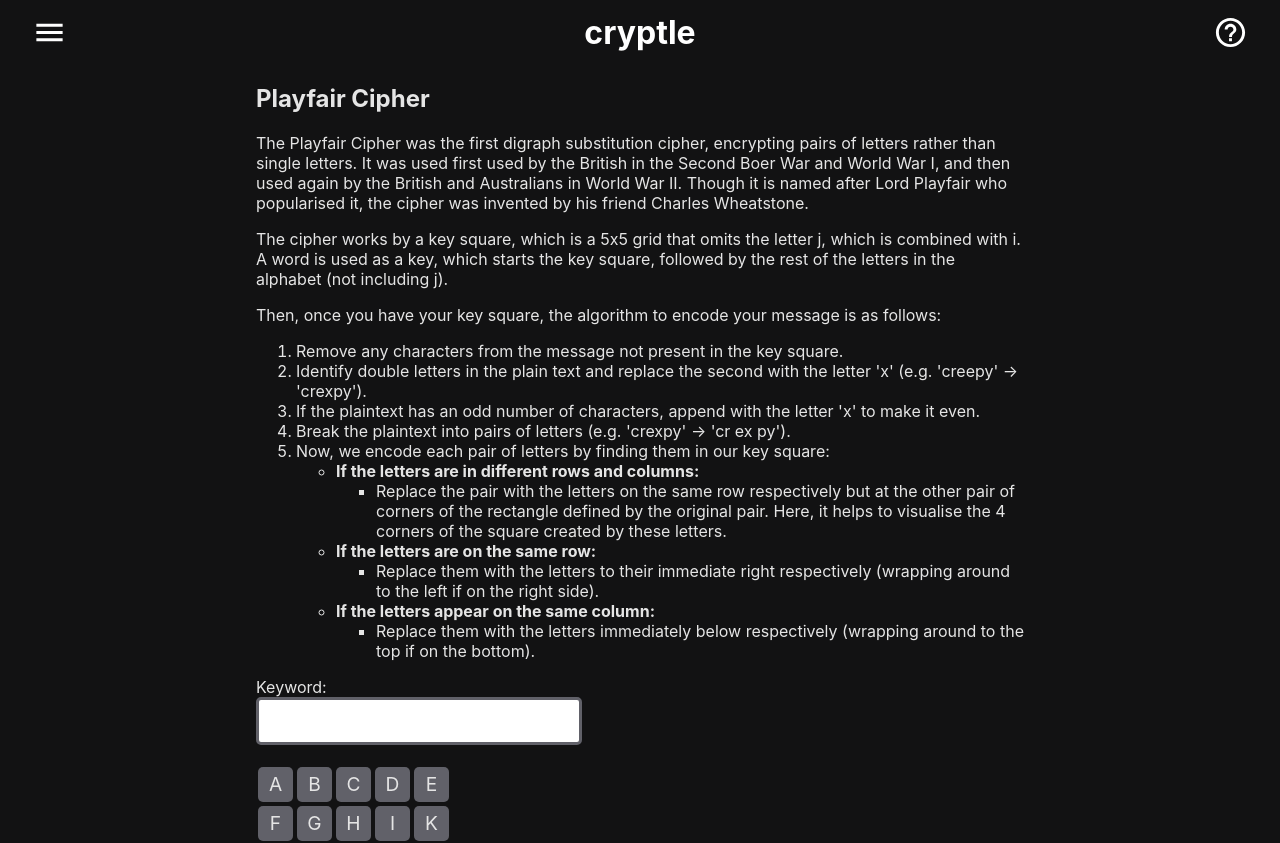
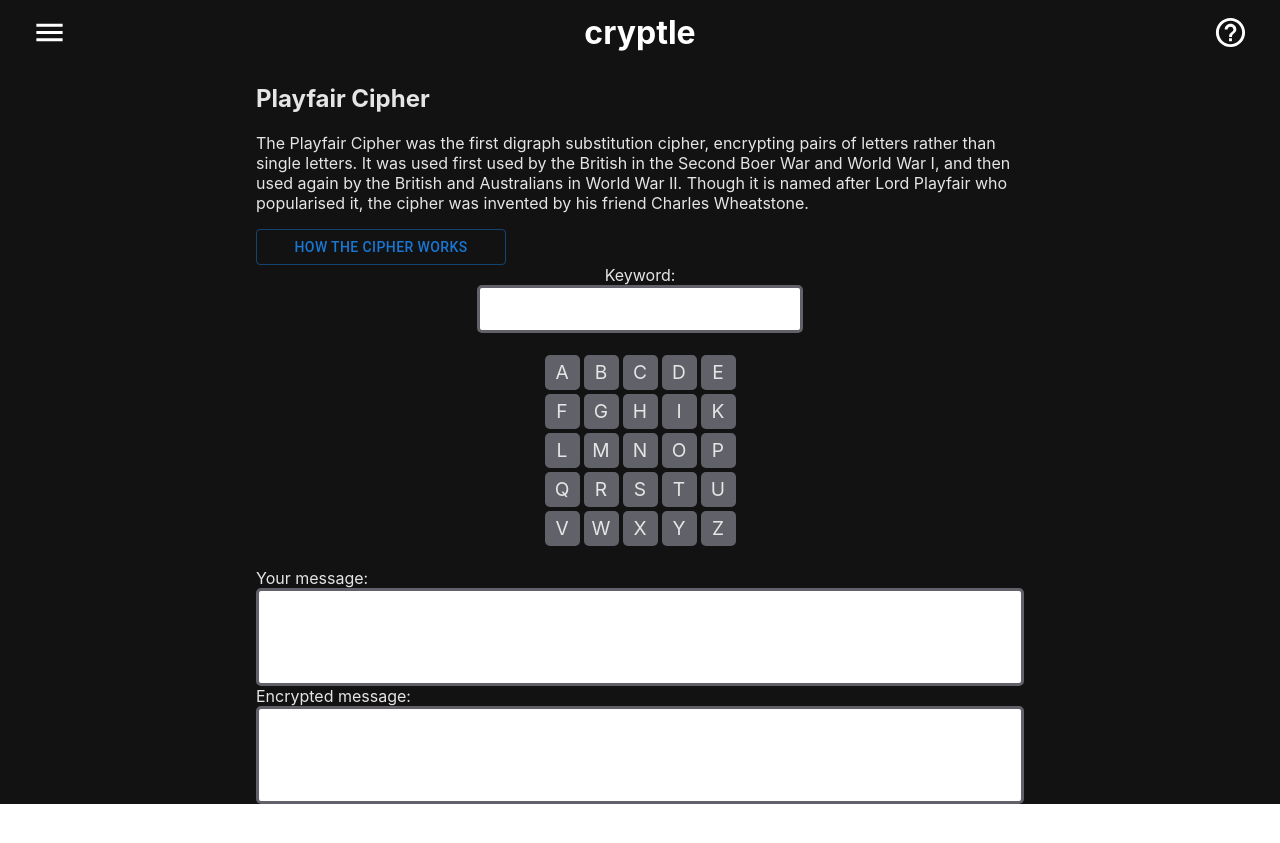
Before and after one commit to batjuli/cryptle, a React (Create React App) app: page /playfair in a window 1280 px wide. Shown: the top 843 px of the page. After the commit the page ends 804 px from the top, so only its background shows below. Built offline with nearby package versions, Linux system fonts and the light colour scheme.

Commit message:
playfair layout and modal

```diff
--- a/src/components/PlayfairInfo.js
+++ b/src/components/PlayfairInfo.js
@@ -12,68 +12,6 @@ const PlayfairInfo = () => {
         it is named after Lord Playfair who popularised it, the cipher was
         invented by his friend Charles Wheatstone.
       </p>
-      <p>
-        The cipher works by a key square, which is a 5x5 grid that omits the
-        letter j, which is combined with i. A word is used as a key, which
-        starts the key square, followed by the rest of the letters in the
-        alphabet (not including j).
-      </p>
-      <p>
-        Then, once you have your key square, the algorithm to encode your
-        message is as follows:
-      </p>
-      <ol>
-        <li>
-          Remove any characters from the message not present in the key square.
-        </li>
-        <li>
-          Identify double letters in the plain text and replace the second with
-          the letter 'x' (e.g. 'creepy' -&gt; 'crexpy').
-        </li>
-        <li>
-          If the plaintext has an odd number of characters, append with the
-          letter 'x' to make it even.
-        </li>
-        <li>
-          Break the plaintext into pairs of letters (e.g. 'crexpy' -&gt; 'cr ex
-          py').
-        </li>
-        <li>
-          Now, we encode each pair of letters by finding them in our key square:
-          <ul>
-            <li>
-              <b>If the letters are in different rows and columns:</b>
-              <ul>
-                <li>
-                  Replace the pair with the letters on the same row respectively
-                  but at the other pair of corners of the rectangle defined by
-                  the original pair. Here, it helps to visualise the 4 corners
-                  of the square created by these letters.
-                </li>
-              </ul>
-            </li>
-            <li>
-              <b>If the letters are on the same row:</b>
-              <ul>
-                <li>
-                  Replace them with the letters to their immediate right
-                  respectively (wrapping around to the left if on the right
-                  side).
-                </li>
-              </ul>
-            </li>
-            <li>
-              <b>If the letters appear on the same column:</b>
-              <ul>
-                <li>
-                  Replace them with the letters immediately below respectively
-                  (wrapping around to the top if on the bottom).
-                </li>
-              </ul>
-            </li>
-          </ul>
-        </li>
-      </ol>
     </div>
   );
 };
--- /dev/null
+++ b/src/components/PlayfairModal.js
@@ -0,0 +1,100 @@
+import React from 'react';
+
+import styled from 'styled-components';
+
+import Modal from '@mui/material/Modal';
+
+const PlayfairModal = (props) => {
+  const { open, handleModalClose } = props;
+
+  return (
+    <div>
+      <Modal open={open} onClose={handleModalClose}>
+        <Container>
+          <h2>How the Playfair Cipher works</h2>
+          <p>
+            The cipher works by a key square, which is a 5x5 grid that omits the
+            letter j, which is combined with i. A word is used as a key, which
+            starts the key square, followed by the rest of the letters in the
+            alphabet (not including j).
+          </p>
+          <p>
+            Then, once you have your key square, the algorithm to encode your
+            message is as follows:
+          </p>
+          <ol>
+            <li>
+              Remove any characters from the message not present in the key
+              square.
+            </li>
+            <li>
+              Identify double letters in the plain text and replace the second
+              with the letter 'x' (e.g. 'creepy' -&gt; 'crexpy').
+            </li>
+            <li>
+              If the plaintext has an odd number of characters, append with the
+              letter 'x' to make it even.
+            </li>
+            <li>
+              Break the plaintext into pairs of letters (e.g. 'crexpy' -&gt; 'cr
+              ex py').
+            </li>
+            <li>
+              Now, we encode each pair of letters by finding them in our key
+              square:
+              <ul>
+                <li>
+                  <b>If the letters are in different rows and columns:</b>
+                  <ul>
+                    <li>
+                      Replace the pair with the letters on the same row
+                      respectively but at the other pair of corners of the
+                      rectangle defined by the original pair. Here, it helps to
+                      visualise the 4 corners of the square created by these
+                      letters.
+                    </li>
+                  </ul>
+                </li>
+                <li>
+                  <b>If the letters are on the same row:</b>
+                  <ul>
+                    <li>
+                      Replace them with the letters to their immediate right
+                      respectively (wrapping around to the left if on the right
+                      side).
+                    </li>
+                  </ul>
+                </li>
+                <li>
+                  <b>If the letters appear on the same column:</b>
+                  <ul>
+                    <li>
+                      Replace them with the letters immediately below
+                      respectively (wrapping around to the top if on the
+                      bottom).
+                    </li>
+                  </ul>
+                </li>
+              </ul>
+            </li>
+          </ol>
+        </Container>
+      </Modal>
+    </div>
+  );
+};
+
+const Container = styled.div`
+  display: flex;
+  flex-direction: column;
+  position: absolute;
+  top: 50%;
+  left: 50%;
+  transform: translate(-50%, -50%);
+  background-color: #121213;
+  color: white;
+  padding: 20px;
+  border-radius: 20px;
+`;
+
+export default PlayfairModal;
--- a/src/pages/PlayfairCipher.js
+++ b/src/pages/PlayfairCipher.js
@@ -2,8 +2,11 @@ import React from 'react';
 
 import styled from 'styled-components';
 
+import { Button } from '@mui/material';
+
 import PlayfairInfo from '../components/PlayfairInfo';
 import KeySquare from '../components/KeySquare';
+import PlayfairModal from '../components/PlayfairModal';
 
 import { getKeySquare } from '../utils/playfairCipher';
 
@@ -13,14 +16,47 @@ const PlayfairCipher = () => {
     setKeywordValue(event.target.value);
   };
 
+  const [messageValue, setMessageValue] = React.useState('');
+  const handleMessageChange = (event) => {
+    setMessageValue(event.target.value);
+  };
+
+  const [cipherValue, setCipherValue] = React.useState('');
+  const handleCipherChange = (event) => {
+    setCipherValue(event.target.value);
+  };
+
+  // state for the algorithm modal
+  const [modalOpen, setModalOpen] = React.useState(false);
+  const handleModalOpen = () => setModalOpen(true);
+  const handleModalClose = () => setModalOpen(false);
+
   const keysquare = getKeySquare(keywordValue);
 
   return (
     <Container>
       <PlayfairInfo />
-      <div>Keyword:</div>
-      <TextInput rows='1' value={keywordValue} onChange={handleKeywordChange} />
-      <KeySquare keysquare={keysquare} />
+      <Button
+        variant='outlined'
+        sx={{ width: '250px' }}
+        onClick={handleModalOpen}
+      >
+        How the cipher works
+      </Button>
+      <PlayfairModal open={modalOpen} handleModalClose={handleModalClose} />
+      <KeySquareContainer>
+        <div>Keyword:</div>
+        <KeywordInput
+          rows='1'
+          value={keywordValue}
+          onChange={handleKeywordChange}
+        />
+        <KeySquare keysquare={keysquare} />
+      </KeySquareContainer>
+      <div>Your message:</div>
+      <TextInput rows='4' value={messageValue} onChange={handleMessageChange} />
+      <div>Encrypted message:</div>
+      <TextInput rows='4' value={cipherValue} onChange={handleCipherChange} />
     </Container>
   );
 };
@@ -31,7 +67,7 @@ const Container = styled.div`
   width: 60vw;
 `;
 
-const TextInput = styled.input`
+const KeywordInput = styled.input`
   resize: none;
   font-size: 1.2em;
   border: 3px solid #616169;
@@ -45,4 +81,25 @@ const TextInput = styled.input`
   }
 `;
 
+const KeySquareContainer = styled.div`
+  display: flex;
+  flex-direction: column;
+  align-items: center;
+  justify-content: center;
+  margin-bottom: 20px;
+`;
+
+const TextInput = styled.textarea`
+  resize: none;
+  font-size: 1.2em;
+  border: 3px solid #616169;
+  border-radius: 5px;
+  padding: 10px;
+  &:focus {
+    outline-width: 0;
+    border-color: #cba05f;
+    transition: border-color 0.3s ease-in-out;
+  }
+`;
+
 export default PlayfairCipher;
```
